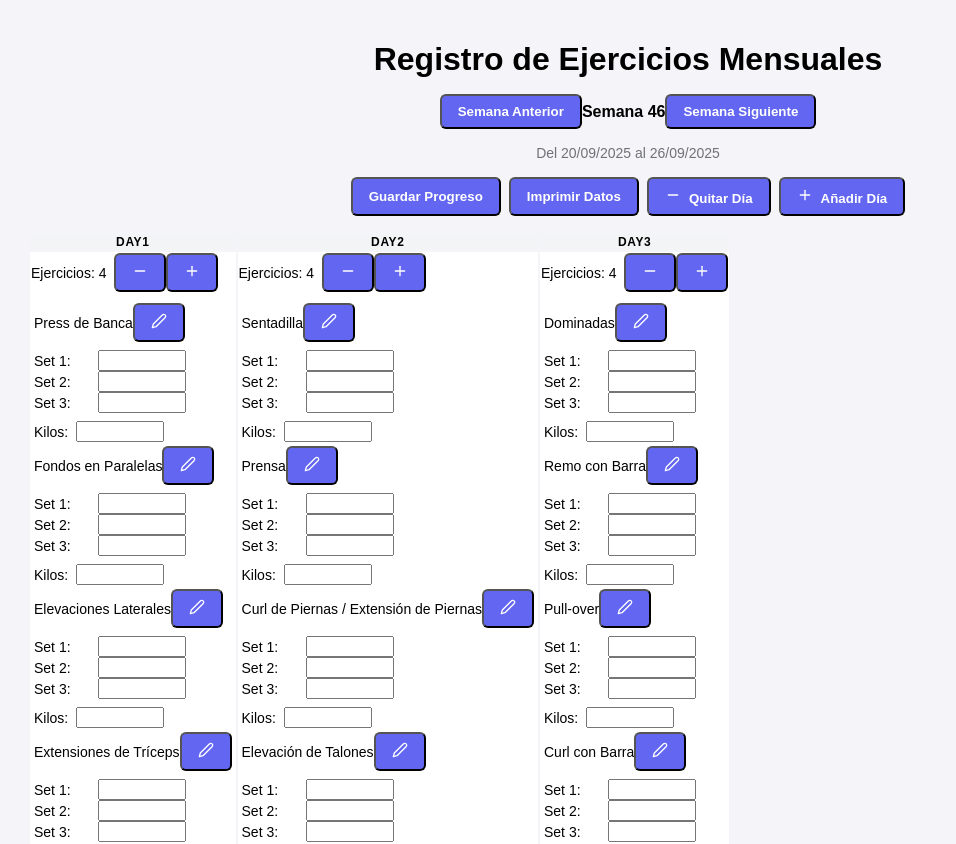
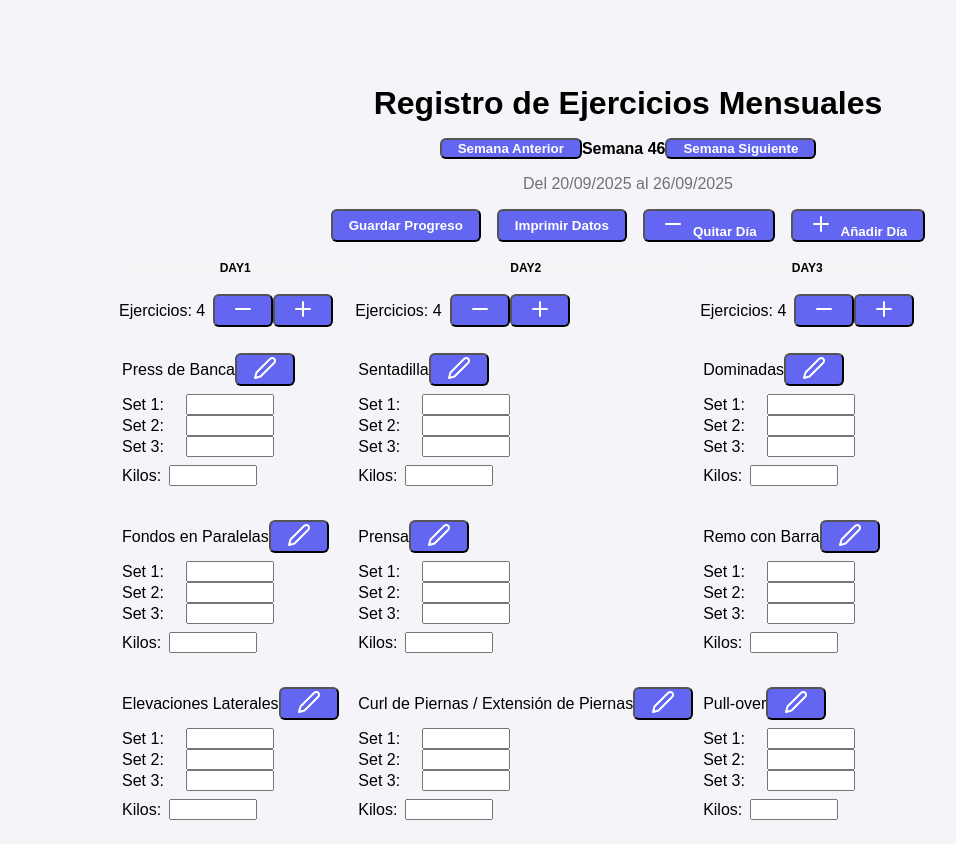
Before and after one commit to davicho7777/gym_tracker_react, a React (Create React App) app: page / in a window 1280 px wide. Shown: the top 844 px of the page, without its empty margins (12-968 px from the left). Built offline with nearby package versions, Linux system fonts and the light colour scheme.

Commit message:
Update styles.css

```diff
--- a/src/styles.css
+++ b/src/styles.css
@@ -8,7 +8,7 @@ body {
 .container {
   max-width: 1200px;
   margin: 0 auto;
-  padding: 20px;
+  padding: 0;
 }
 
 .text-2xl {
@@ -63,55 +63,23 @@ body {
   text-align: center;
 }
 
-.text-sm {
-  font-size: 0.875rem;
-}
-
 .text-gray-600 {
   color: #71717a;
 }
 
 .bg-gray-100 {
-  background-color: #f3f4f6;
+  background-color: #f4f4f6;
 }
 
 .rounded {
   border-radius: 0.375rem;
 }
 
-.p-2 {
-  padding: 0.5rem;
-}
-
-.mr-1 {
-  margin-right: 0.25rem;
-}
-
-.h-4 {
-  height: 1rem;
-}
-
-.w-4 {
-  width: 1rem;
-}
-
-.w-16 {
-  width: 4rem;
-}
-
-.flex-col {
-  flex-direction: column;
-}
-
-.bg-white {
-  background-color: #fff;
-}
-
 .divide-y {
   border-bottom-width: 1px;
 }
 
-.divide-gray-200 {
+.divide-gray-300 {
   border-color: #e5e7eb;
 }
 
@@ -123,7 +91,7 @@ body {
   background-color: #6366f1;
 }
 
-.hover\:bg-blue-700:hover {
+.hover:bg-blue-500:hover {
   background-color: #4f46e5;
 }
 
@@ -135,9 +103,9 @@ body {
   border-color: #d1d5db;
 }
 
-.py-2 {
-  padding-top: 0.5rem;
-  padding-bottom: 0.5rem;
+.py-4 {
+  padding-top: 1rem;
+  padding-bottom: 1rem;
 }
 
 .px-4 {
@@ -166,9 +134,89 @@ body {
 }
 
 .tracking-wider {
-  letter-spacing: 0.05em;
+  text-transform: uppercase;
 }
 
 .whitespace-nowrap {
   white-space: nowrap;
 }
+
+/* Pantallas pequeñas (móviles) */
+@media only screen and (max-width: 768px) {
+ .container {
+    margin: 0 1rem;
+    padding: 1rem;
+  }
+
+ .text-2xl {
+    font-size: 1.5rem;
+  }
+
+ .flex {
+    flex-direction: column;
+  }
+
+ .w-20 {
+    width: 100%;
+  }
+
+ .w-16 {
+    width: 100%;
+  }
+}
+
+/* Pantallas medianas (tabletas) */
+@media only screen and (min-width: 769px) and (max-width: 1024px) {
+ .container {
+    margin: 0 2rem;
+    padding: 2rem;
+  }
+
+ .text-2xl {
+    font-size: 1.75rem;
+  }
+
+ .flex {
+    flex-direction: row;
+  }
+
+ .space-x-2 {
+    gap: 0.5rem;
+  }
+
+ .w-20 {
+    width: 10rem;
+  }
+
+ .w-16 {
+    width: 8rem;
+ }
+}
+
+/* Pantallas grandes (desktop) */
+@media only screen and (min-width: 1025px) {
+ .container {
+    margin: 0 4rem;
+    padding: 4rem;
+  }
+
+ .text-2xl {
+    font-size: 2rem;
+  }
+
+ .flex {
+    flex-direction: row;
+  }
+
+ .space-x-2 {
+    gap: 1rem;
+  }
+
+ .w-20 {
+    width: 5rem;
+  }
+
+ .w-16 {
+    width: 4rem;
+  }
+}
```
